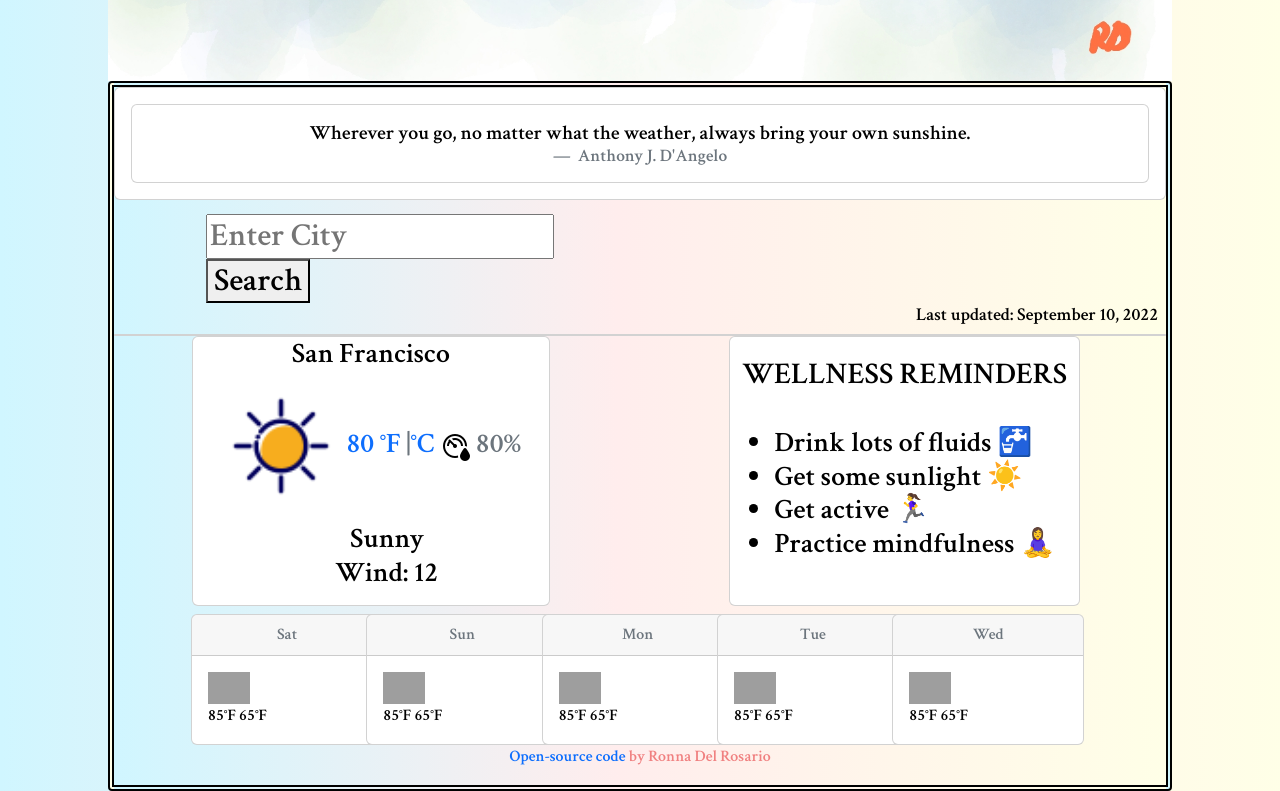
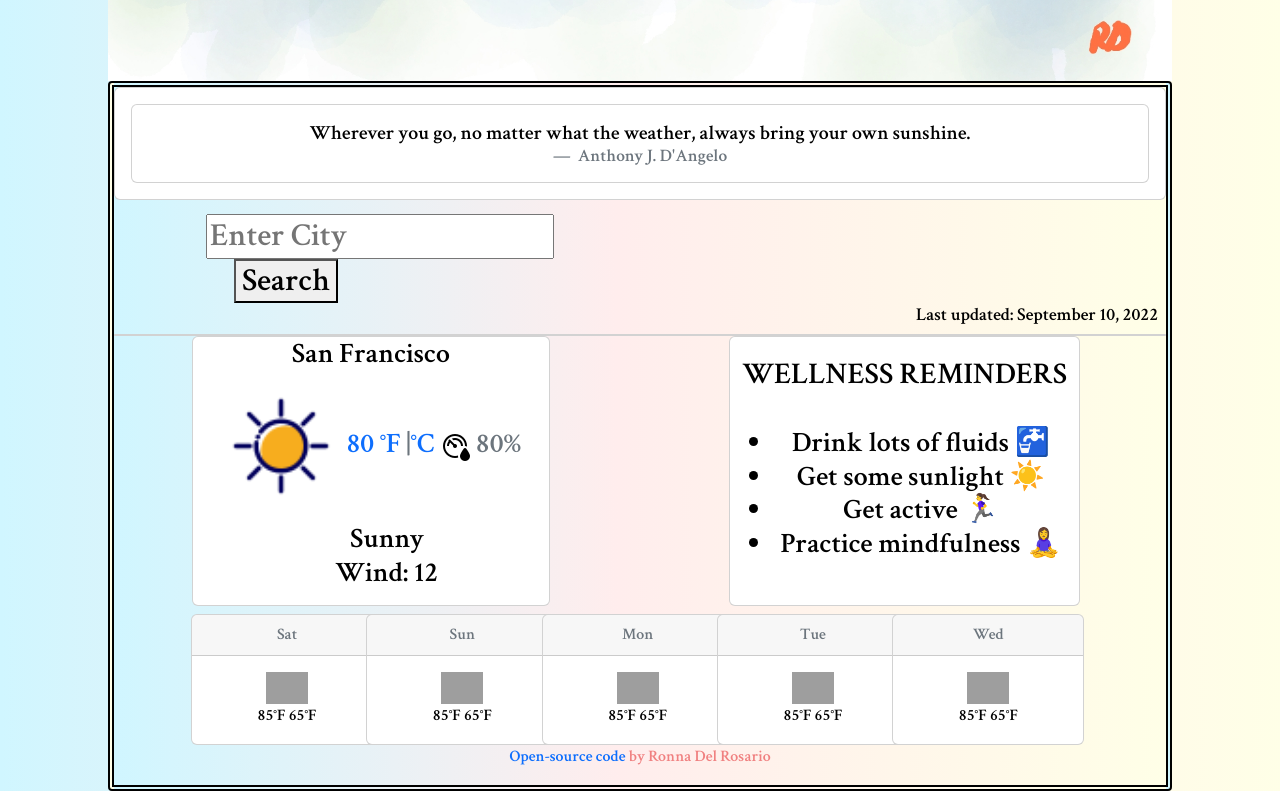
Before and after one commit to RonLi5321/weather-the-storms-of-life-weather-app, a website built with Parcel: page index.html in a window 1280 px wide. Shown: the part 628-1419 px from the top of the page. Built offline with nearby package versions, Linux system fonts and the light colour scheme; grey boxes are pictures that could not be loaded; a web font is replaced by a local one.

Commit message:
Update style.css

```diff
--- a/src/style.css
+++ b/src/style.css
@@ -61,6 +61,10 @@ a:hover {
   display: block;
   margin-left: 725px;
   margin-top: 1px;
+}
+.card-body {
+  display: block;
+  text-align: center;
 }
 .card-header {
   display: block;
```
